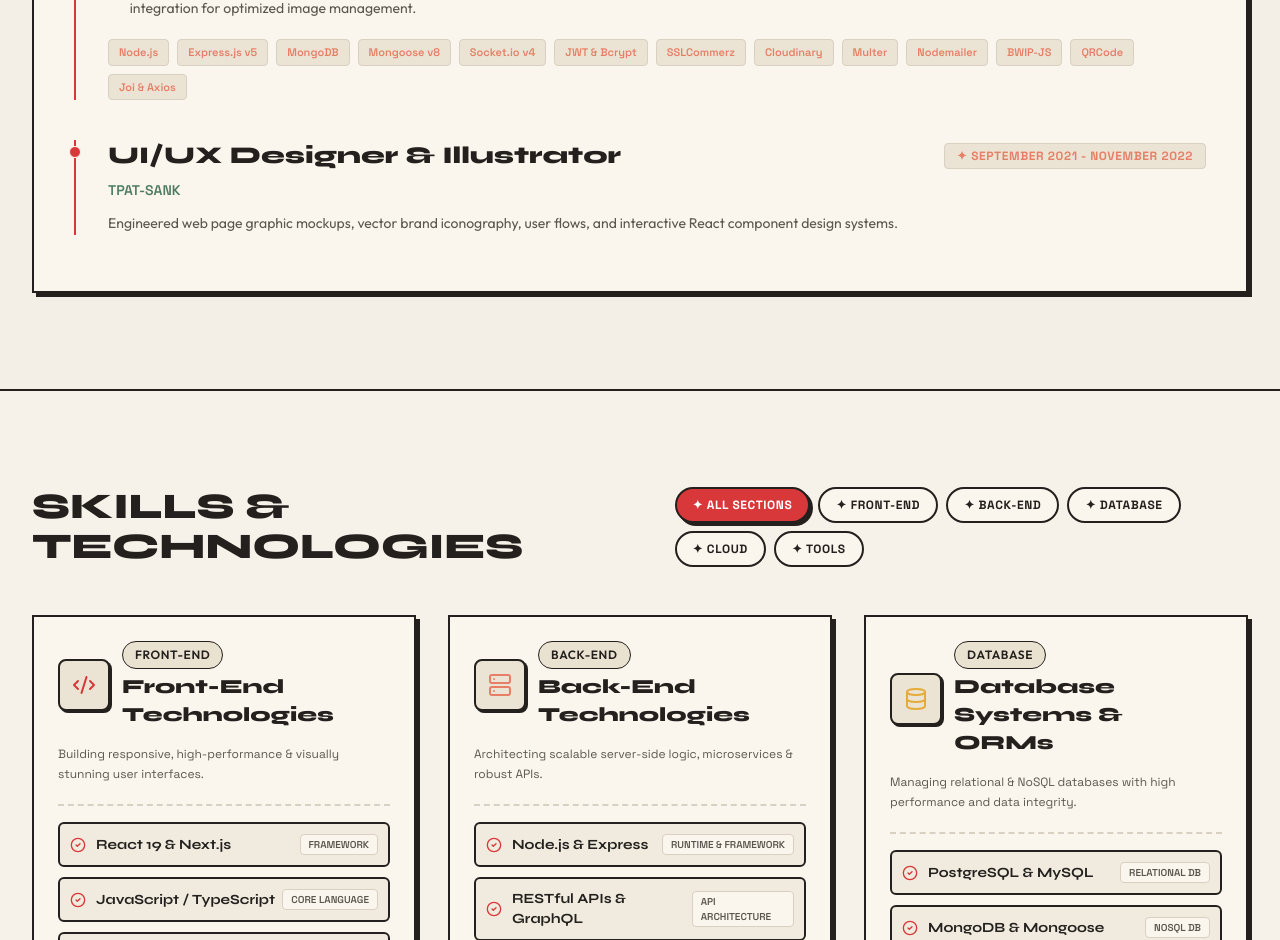
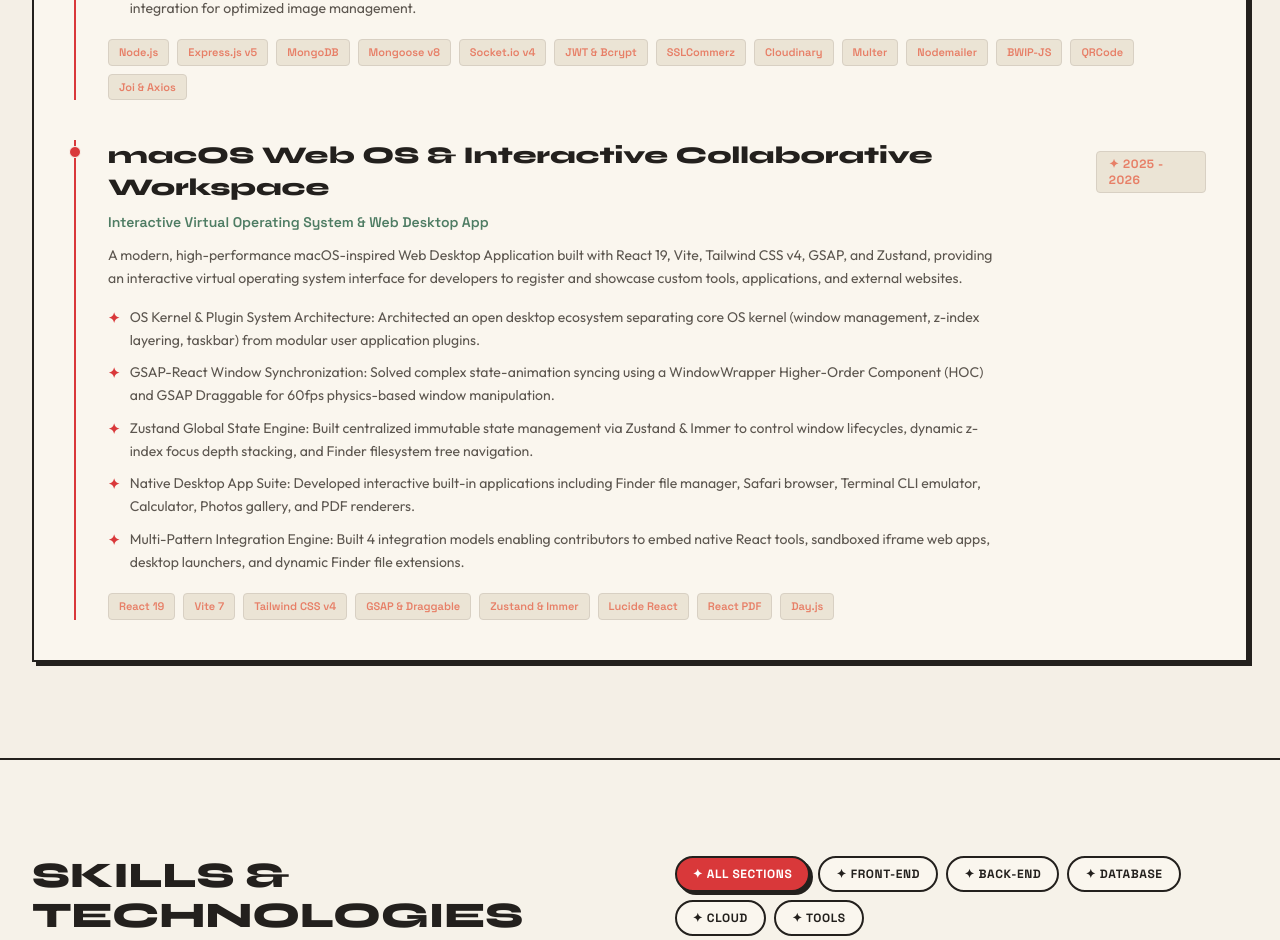
Before and after one commit to NH-Bappy/portfolio, a React (Vite) app: page / in a window 1280 px wide. Shown: the part 4514-5454 px from the top of the page. Built offline with nearby package versions, Linux system fonts and the light colour scheme; the HTML template or start-up script is replaced by a standard one.

Commit message:
Add macOS Web OS & Interactive Collaborative Workspace details to 3rd experience entry

```diff
--- a/src/data/portfolioData.js
+++ b/src/data/portfolioData.js
@@ -91,10 +91,27 @@ export const experiences = [
     ]
   },
   {
-    period: "September 2021 - November 2022",
-    role: "UI/UX Designer & Illustrator",
-    company: "TPAT-SANK",
-    description: "Engineered web page graphic mockups, vector brand iconography, user flows, and interactive React component design systems."
+    period: "2025 - 2026",
+    role: "macOS Web OS & Interactive Collaborative Workspace",
+    company: "Interactive Virtual Operating System & Web Desktop App",
+    description: "A modern, high-performance macOS-inspired Web Desktop Application built with React 19, Vite, Tailwind CSS v4, GSAP, and Zustand, providing an interactive virtual operating system interface for developers to register and showcase custom tools, applications, and external websites.",
+    points: [
+      "OS Kernel & Plugin System Architecture: Architected an open desktop ecosystem separating core OS kernel (window management, z-index layering, taskbar) from modular user application plugins.",
+      "GSAP-React Window Synchronization: Solved complex state-animation syncing using a WindowWrapper Higher-Order Component (HOC) and GSAP Draggable for 60fps physics-based window manipulation.",
+      "Zustand Global State Engine: Built centralized immutable state management via Zustand & Immer to control window lifecycles, dynamic z-index focus depth stacking, and Finder filesystem tree navigation.",
+      "Native Desktop App Suite: Developed interactive built-in applications including Finder file manager, Safari browser, Terminal CLI emulator, Calculator, Photos gallery, and PDF renderers.",
+      "Multi-Pattern Integration Engine: Built 4 integration models enabling contributors to embed native React tools, sandboxed iframe web apps, desktop launchers, and dynamic Finder file extensions."
+    ],
+    techStack: [
+      "React 19",
+      "Vite 7",
+      "Tailwind CSS v4",
+      "GSAP & Draggable",
+      "Zustand & Immer",
+      "Lucide React",
+      "React PDF",
+      "Day.js"
+    ]
   }
 ];
 
```
